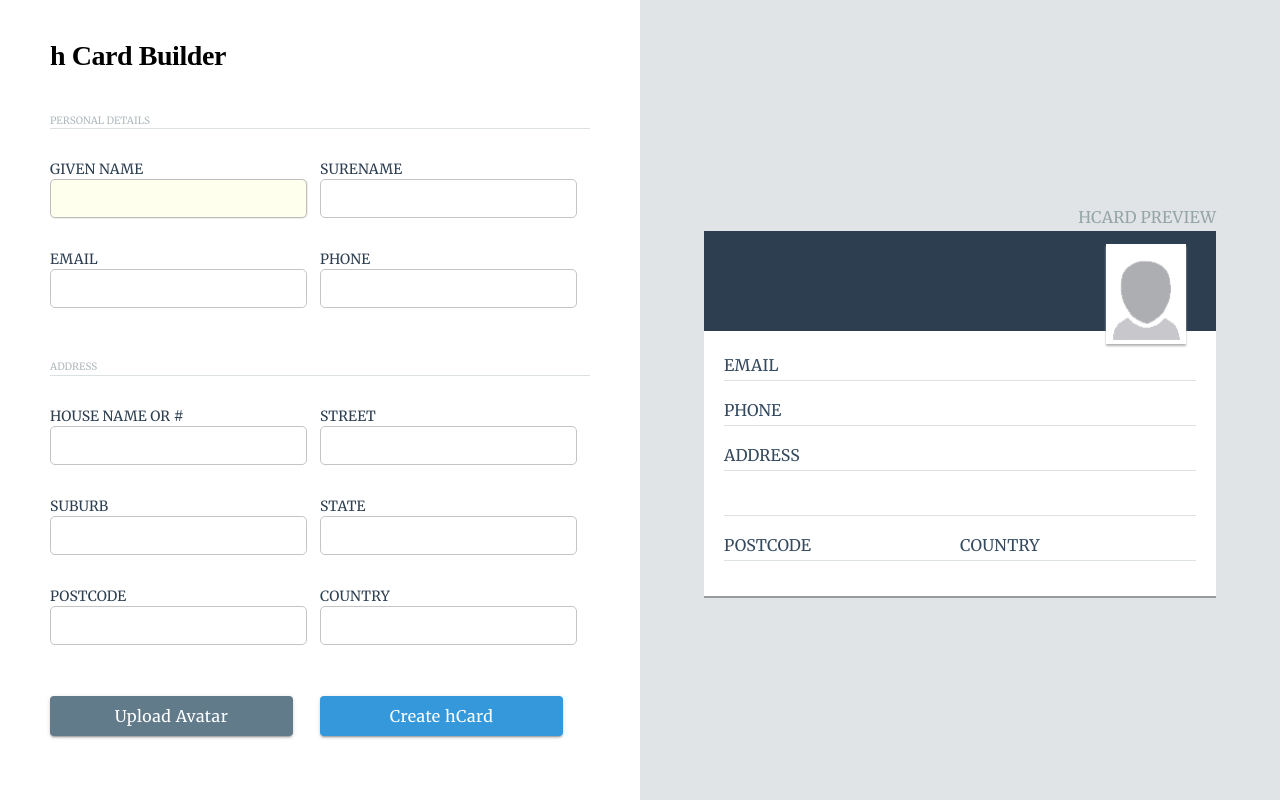
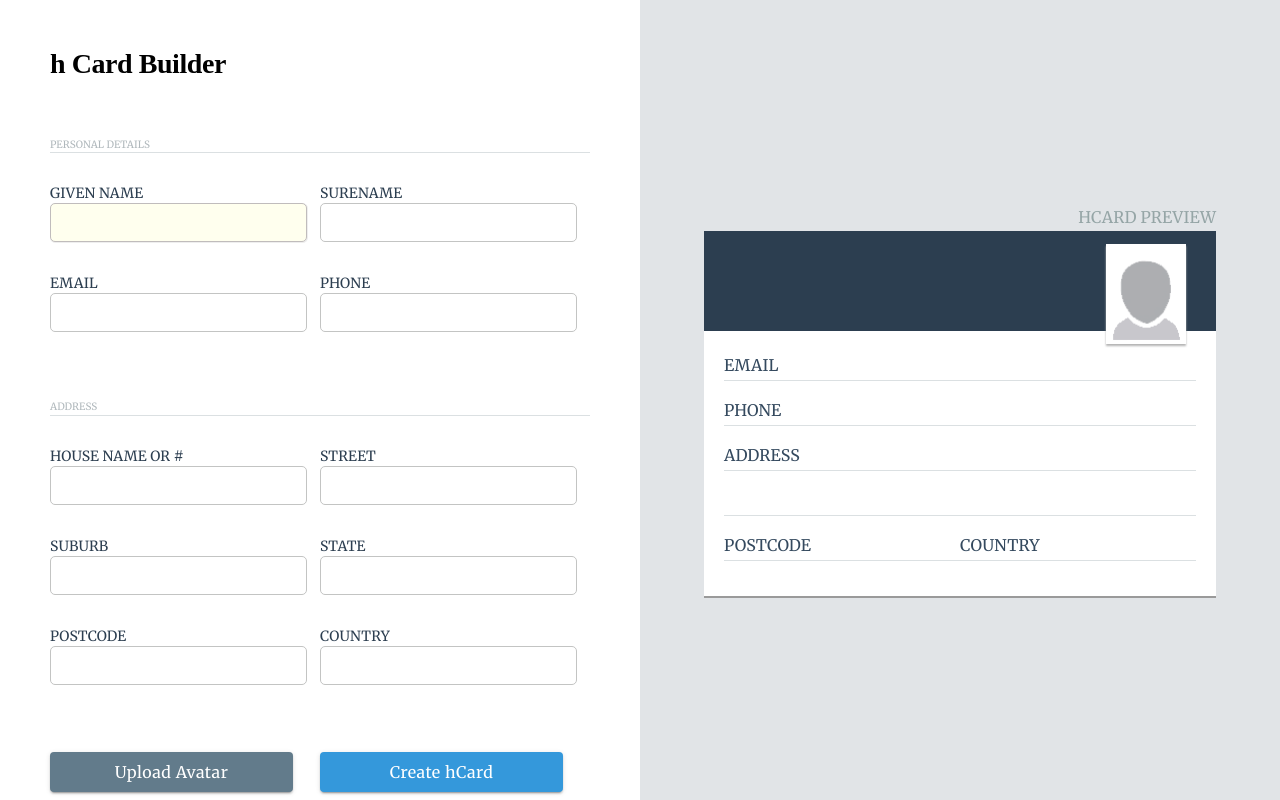
Before and after one commit to sadat2021/hCardBuilder, a React (Create React App) app: page / in a window 1280 px wide. Built offline with nearby package versions, Linux system fonts and the light colour scheme.

Commit message:
fix: improve responsiveness

```diff
--- a/src/compontents/form/formBuilder/index.tsx
+++ b/src/compontents/form/formBuilder/index.tsx
@@ -12,7 +12,7 @@ const FormBuilder = () => {
   const [imgError, setImgError] = useState(false);
   const fileInputRef = useRef<HTMLInputElement>(null);
   return (
-    <Grid item lg={6} className={classes.root}>
+    <Grid item lg={6} container alignItems="center" className={classes.root}>
       <Typography variant="h1" className={classes.title}>
         h Card Builder
       </Typography>
```
